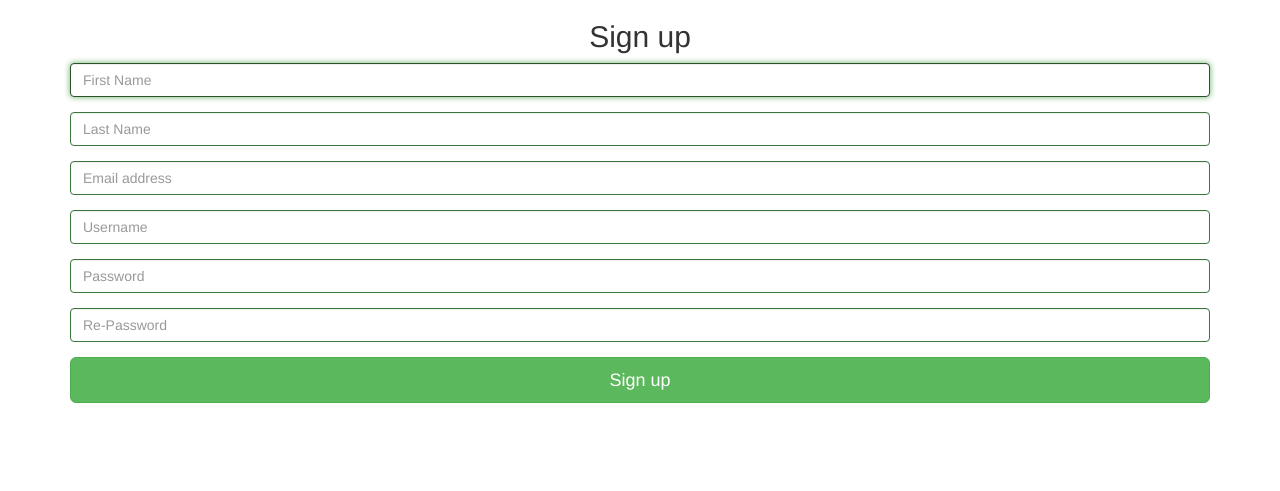
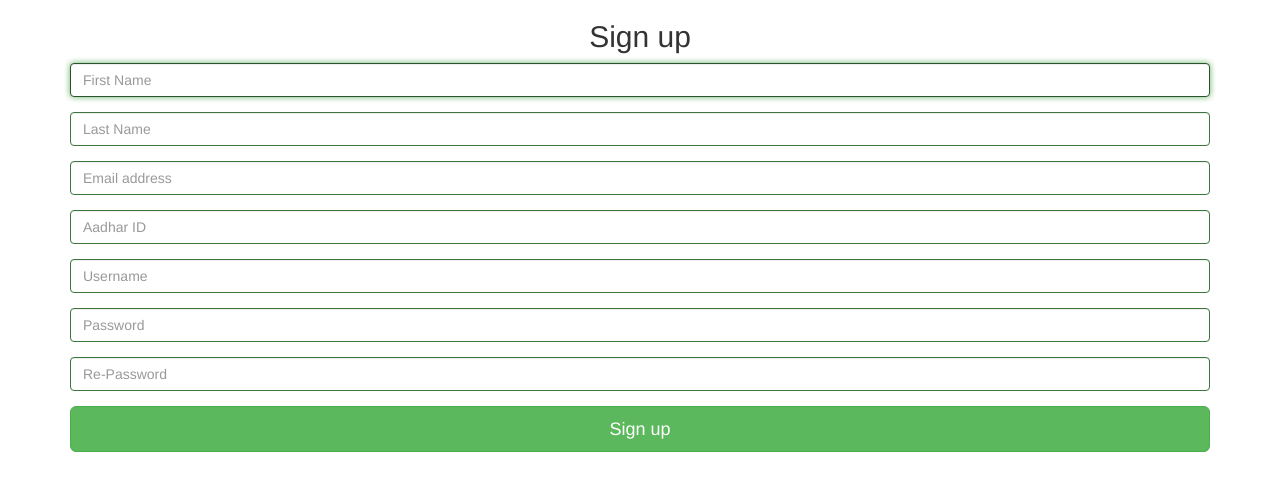
Before and after one commit to mansiagnihotrii/e-poller, a Flask app: page /register in a window 1280 px wide. Shown: the top 491 px of the page. Run offline with Flask 2, Linux system fonts and the light colour scheme; some libraries are stand-ins or nearby versions.

Commit message:
Update register.html

```diff
--- a/templates/register.html
+++ b/templates/register.html
@@ -47,6 +47,11 @@
           <input type="email" id="email" name="email" class="form-control" placeholder="Email address" required autofocus>
         </div>
 
+	<div class="form-group has-success">
+          <label for="email" class="sr-only">Aadhar ID</label>
+          <input type="" id="aadhar" name="aadhar" class="form-control" placeholder="Aadhar ID" required autofocus>
+        </div>
+
         <div class="form-group has-success">
           <label for="username" class="sr-only">Username</label>
           <input type="text" id="username" name="username" class="form-control" placeholder="Username" required autofocus>
```
